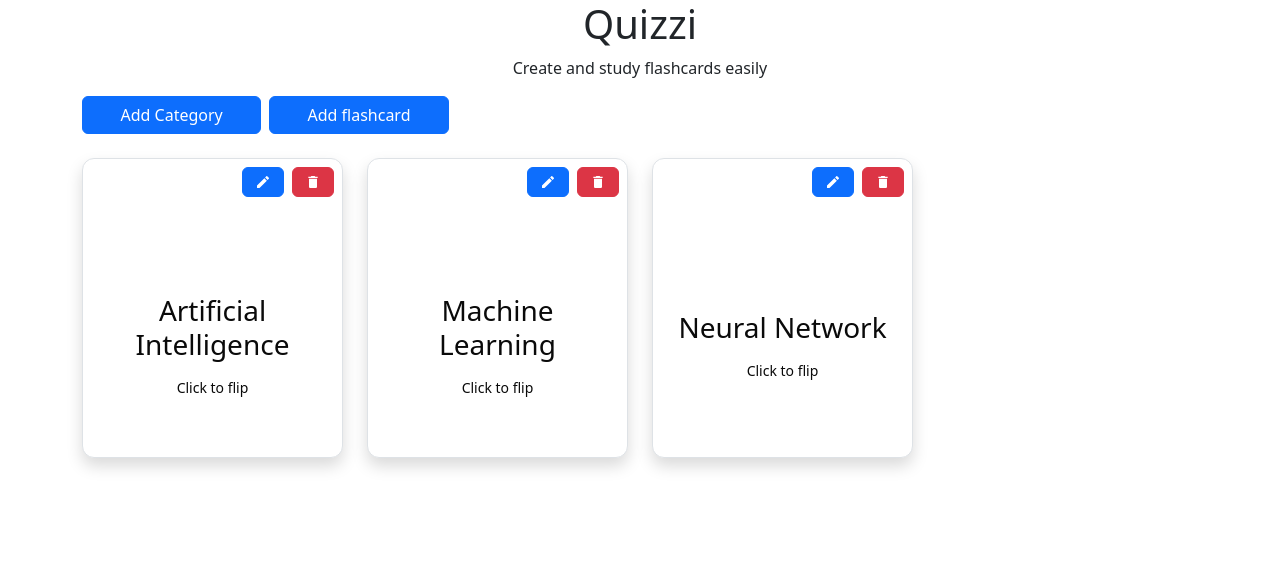
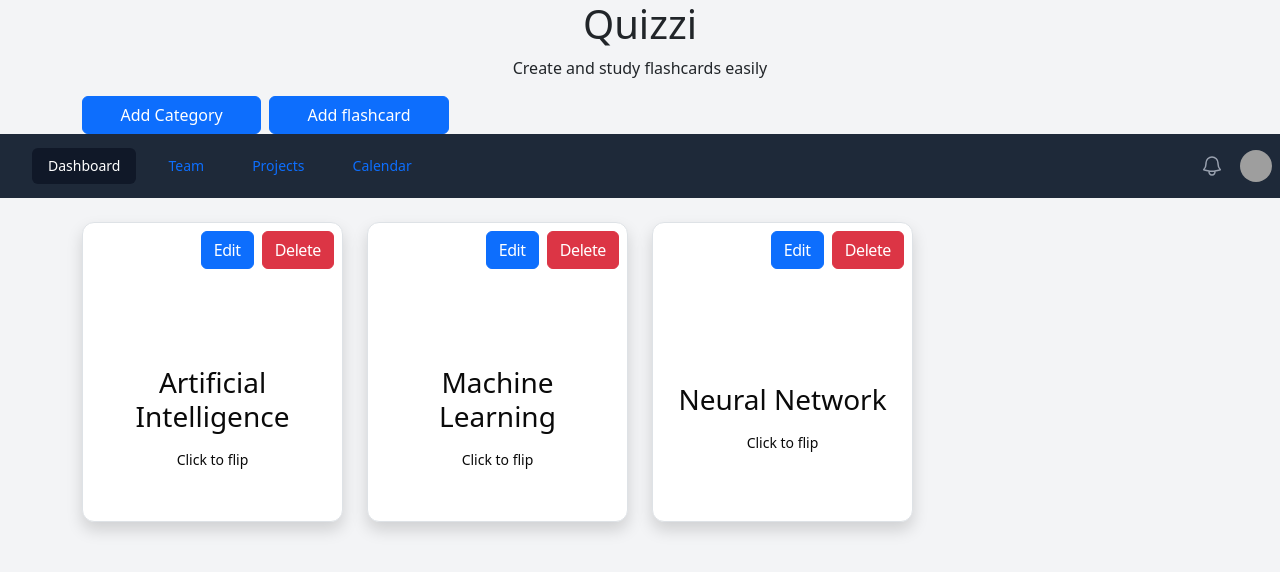
Before and after one commit to gloriabee/Quizzy, a React (Vite) app: page / in a window 1280 px wide. Shown: the top 572 px of the page. Built offline with nearby package versions, Linux system fonts and the light colour scheme; grey boxes are pictures that could not be loaded.

Commit message:
:sparkles: feat(Navbar): initial navbar setup

```diff
--- a/package.json
+++ b/package.json
@@ -11,6 +11,8 @@
     "commit": "cz-customizable"
   },
   "dependencies": {
+    "@headlessui/react": "^2.2.0",
+    "@heroicons/react": "^2.2.0",
     "@radix-ui/react-navigation-menu": "^1.2.5",
     "@radix-ui/react-slot": "^1.1.2",
     "@tailwindcss/vite": "^4.0.6",
--- a/src/App.tsx
+++ b/src/App.tsx
@@ -1,7 +1,9 @@
 import React, { useState } from 'react';
 import Flashcard from './components/Flashcard';
 import NavMenu from './components/NavMenu';
-import { v4 as uuidv4 } from 'uuid';
+// import { v4 as uuidv4 } from 'uuid';
+import EditModal from './components/EditModal';
+import Nav from './components/Navigation/Nav';
 
 
 const App = () => {
@@ -44,15 +46,20 @@
   }
 
   return (
-    <div className='mx-auto text-center'>
+    <div className='mx-auto text-center bg-gray-100 min-h-screen'>
       <h1>Quizzi</h1>
       <p>Create and study flashcards easily</p>
        <NavMenu addFlashcard={addFlashcard}/>
-
+       <Nav/>
       <div className="container mt-4 grid grid-cols-1 sm:grid-cols-2 md:grid-cols-3 lg:grid-cols-4 gap-4">
        {
         datas.map((data)=>{
-         return(<Flashcard key={data.id} id={data.id} title={data.title} updateFlashcard={updateFlashcard} definition={data.definition}/>)
+         const editModal= <EditModal
+         title={data.title}
+         id={data.id}
+         updateFlashcard={updateFlashcard}
+         />
+         return(<Flashcard key={data.id} id={data.id} title={data.title} updateFlashcard={updateFlashcard} definition={data.definition} editModal={editModal}/>)
         })
        }
       </div>
--- a/src/components/EditModal.tsx
+++ b/src/components/EditModal.tsx
@@ -1,7 +1,7 @@
 import { useState } from 'react';
 import Button from 'react-bootstrap/Button';
 import Modal from 'react-bootstrap/Modal';
-import { MdModeEditOutline } from "react-icons/md";
+
 
 function EditModal(props) {
   const [title,setTitle]= useState(props.title)
@@ -15,7 +15,7 @@
   return (
     <>
       <Button onClick={handleShow}>
-      <MdModeEditOutline/>
+        Edit
       </Button>
 
       <Modal
--- a/src/components/Flashcard.tsx
+++ b/src/components/Flashcard.tsx
@@ -2,7 +2,7 @@
 import { Card, CardContent, CardTitle } from './ui/card'
 import EditModal from './EditModal'
 import Button from 'react-bootstrap/esm/Button'
-import { MdDelete } from "react-icons/md";
+
 import { cn } from '@/lib/utils';
 
 const Flashcard = (props) => {
@@ -13,9 +13,9 @@
       {/* Front */}
       <Card className='flashcard-face absolute'>
         <CardTitle className='flex justify-end p-2 gap-1'>
-          <EditModal title={props.title} id={props.id} updateFlashcard={props.updateFlashcard}/>
+          {props.editModal}
           <div className="space-x-5"></div>
-          <Button variant='danger'><MdDelete /></Button>
+          <Button variant='danger'>Delete</Button>
         </CardTitle>
         <CardContent className='flex flex-col items-center justify-center h-full p-6'>
           <h3 className='text-2xl font-semibold text-center'>{props.title}</h3>
@@ -26,9 +26,9 @@
       {/* Back */}
       <Card className='flashcard-face flashcard-back'>
         <CardTitle className='flex justify-end p-2 gap-1'>
-          <EditModal title={props.title} definition={props.definition} id={props.id} updateFlashcard={props.updateFlashcard}/>
+          {props.editModal}
           <div className="space-x-5"></div>
-          <Button variant='danger'><MdDelete /></Button>
+          <Button variant='danger'>Delete</Button>
         </CardTitle>
         <CardContent className='flex flex-col items-center justify-center h-full p-6'>
           <p className='text-lg font-medium text-center'>{props.definition}</p>
--- /dev/null
+++ b/src/components/Navigation/Nav.tsx
@@ -0,0 +1,127 @@
+import { Disclosure, DisclosureButton, DisclosurePanel, Menu, MenuButton, MenuItem, MenuItems } from '@headlessui/react'
+import { Bars3Icon, BellIcon, XMarkIcon } from '@heroicons/react/24/outline'
+
+const navigation = [
+  { name: 'Dashboard', href: '#', current: true },
+  { name: 'Team', href: '#', current: false },
+  { name: 'Projects', href: '#', current: false },
+  { name: 'Calendar', href: '#', current: false },
+]
+
+function classNames(...classes) {
+  return classes.filter(Boolean).join(' ')
+}
+
+export default function Nav() {
+  return (
+    <Disclosure as="nav" className="bg-gray-800">
+      <div className="mx-auto max-w-7xl px-2 sm:px-6 lg:px-8">
+        <div className="relative flex h-16 items-center justify-between">
+          <div className="absolute inset-y-0 left-0 flex items-center sm:hidden">
+            {/* Mobile menu button*/}
+            <DisclosureButton className="group relative inline-flex items-center justify-center rounded-md p-2 text-gray-400 hover:bg-gray-700 hover:text-white focus:ring-2 focus:ring-white focus:outline-hidden focus:ring-inset">
+              <span className="absolute -inset-0.5" />
+              <span className="sr-only">Open main menu</span>
+              <Bars3Icon aria-hidden="true" className="block size-6 group-data-open:hidden" />
+              <XMarkIcon aria-hidden="true" className="hidden size-6 group-data-open:block" />
+            </DisclosureButton>
+          </div>
+          <div className="flex flex-1 items-center justify-center sm:items-stretch sm:justify-start">
+
+            <div className="hidden sm:ml-6 sm:block">
+              <div className="flex space-x-4">
+                {navigation.map((item) => (
+                  <a
+                    key={item.name}
+                    href={item.href}
+                    aria-current={item.current ? 'page' : undefined}
+                    className={classNames(
+                      item.current ? 'text-decoration-none bg-gray-900 text-white'
+                       : 'text-decoration-none text-gray-300 hover:bg-gray-700 hover:text-white',
+                      'rounded-md px-3 py-2 text-sm font-medium',
+                    )}
+                  >
+                    {item.name}
+                  </a>
+                ))}
+              </div>
+            </div>
+          </div>
+          <div className="absolute inset-y-0 right-0 flex items-center pr-2 sm:static sm:inset-auto sm:ml-6 sm:pr-0">
+            <button
+              type="button"
+              className="relative rounded-full bg-gray-800 p-1 text-gray-400 hover:text-white focus:ring-2 focus:ring-white focus:ring-offset-2 focus:ring-offset-gray-800 focus:outline-hidden"
+            >
+              <span className="absolute -inset-1.5" />
+              <span className="sr-only">View notifications</span>
+              <BellIcon aria-hidden="true" className="size-6" />
+            </button>
+
+            {/* Profile dropdown */}
+            <Menu as="div" className="relative ml-3">
+              <div>
+                <MenuButton className="relative flex rounded-full bg-gray-800 text-sm focus:ring-2 focus:ring-white focus:ring-offset-2 focus:ring-offset-gray-800 focus:outline-hidden">
+                  <span className="absolute -inset-1.5" />
+                  <span className="sr-only">Open user menu</span>
+                  <img
+                    alt=""
+                    src="https://images.unsplash.com/photo-1472099645785-5658abf4ff4e?ixlib=rb-1.2.1&ixid=eyJhcHBfaWQiOjEyMDd9&auto=format&fit=facearea&facepad=2&w=256&h=256&q=80"
+                    className="size-8 rounded-full"
+                  />
+                </MenuButton>
+              </div>
+              <MenuItems
+                transition
+                className="absolute right-0 z-10 mt-2 w-48 origin-top-right rounded-md bg-white py-1 ring-1 shadow-lg ring-black/5 transition focus:outline-hidden data-closed:scale-95 data-closed:transform data-closed:opacity-0 data-enter:duration-100 data-enter:ease-out data-leave:duration-75 data-leave:ease-in"
+              >
+                <MenuItem>
+                  <a
+                    href="#"
+                    className="block px-4 py-2 text-sm text-gray-700 data-focus:bg-gray-100 data-focus:outline-hidden"
+                  >
+                    Your Profile
+                  </a>
+                </MenuItem>
+                <MenuItem>
+                  <a
+                    href="#"
+                    className="block px-4 py-2 text-sm text-gray-700 data-focus:bg-gray-100 data-focus:outline-hidden"
+                  >
+                    Settings
+                  </a>
+                </MenuItem>
+                <MenuItem>
+                  <a
+                    href="#"
+                    className="block px-4 py-2 text-sm text-gray-700 data-focus:bg-gray-100 data-focus:outline-hidden"
+                  >
+                    Sign out
+                  </a>
+                </MenuItem>
+              </MenuItems>
+            </Menu>
+          </div>
+        </div>
+      </div>
+
+      <DisclosurePanel className="sm:hidden">
+        <div className="space-y-1 px-2 pt-2 pb-3">
+          {navigation.map((item) => (
+            <DisclosureButton
+              key={item.name}
+              as="a"
+              href={item.href}
+              aria-current={item.current ? 'page' : undefined}
+              className={classNames(
+                item.current ? 'text-decoration-none bg-gray-900 text-white' : 'text-decoration-none text-gray-300 hover:bg-gray-700 hover:text-white',
+                'block rounded-md px-3 py-2 text-base font-medium',
+              )}
+            >
+              {item.name}
+            </DisclosureButton>
+          ))}
+        </div>
+      </DisclosurePanel>
+    </Disclosure>
+  )
+}
```
Also changed, not shown: 1 other file (tests, documents, lock files or other folders).
